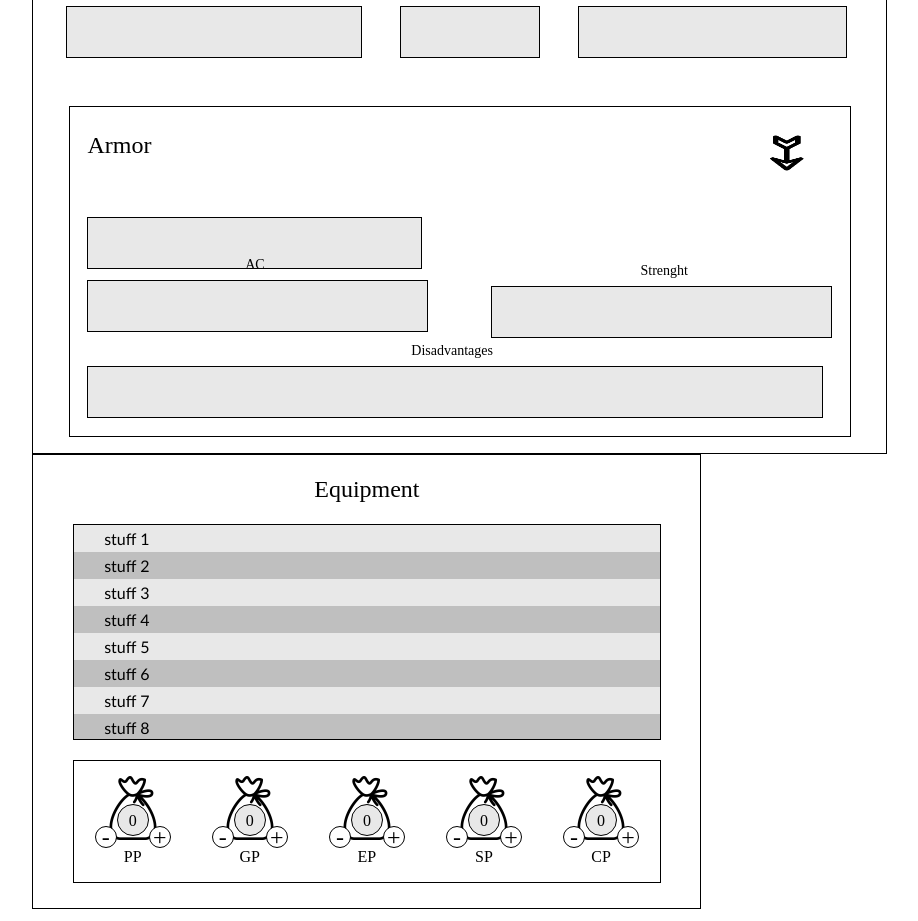
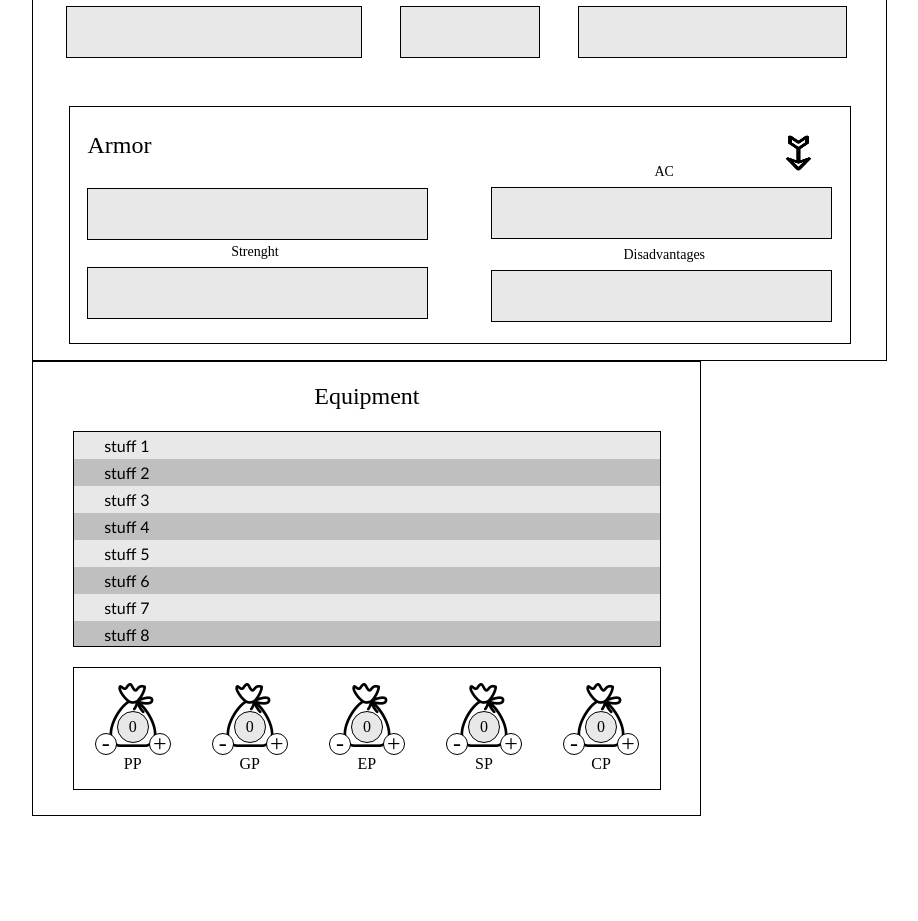
Before and after one commit to WildCodeSchool/0923-paris-js-p2-apiDD, a React (Vite) app in the folder frontend/: page / in a window 1280 px wide. Shown: the part 900-1821 px from the top of the page, without its empty margins (6-924 px from the left). After the commit the page ends 1754 px from the top, so only its background shows below. Built offline with nearby package versions, Linux system fonts and the light colour scheme; a web font is replaced by a local one.

Commit message:
desktop version

```diff
--- a/frontend/src/components/Attacks&Inc/Armors/armor.css
+++ b/frontend/src/components/Attacks&Inc/Armors/armor.css
@@ -100,16 +100,30 @@
     display: flex;
     flex-direction: column;
   }
+  .fleche {
+    width: 9%;
+  }
+  .armor_bloc_top {
+    max-height: 1.5rem;
+  }
+
   .armor_bloc_contents {
     justify-content: space-between;
+    align-items: center;
+  }
+  .armor_name {
+    width: 45%;
+    height: 3rem;
+    margin-top: 2%;
   }
   .armor_name_input {
-    width: 45%;
+    width: 100%;
     height: 3rem;
   }
 
   .armor_strenght {
     width: 45%;
+    align-items: flex-start;
   }
 
   .armor_strenght_input {
@@ -119,11 +133,15 @@
 
   .armor_class {
     width: 45%;
-    margin-top: -0.4rem;
+    align-items: flex-end;
   }
   .armor_class_input {
     width: 100%;
     height: 3rem;
+  }
+  .armor_disadvantages {
+    width: 45%;
+    align-items: flex-end;
   }
 
   .armor_disadvantage_input {
@@ -138,14 +156,11 @@
     height: 70px;
     display: flex;
     flex-wrap: wrap;
-    margin-top: -14px;
-    margin-left: -20px;
   }
   .armor_name_input {
     width: 136px;
     height: 16px;
-    margin-top: 1.5px;
-    margin-left: 6px;
+
     order: 2;
   }
   .armor_class_input {
@@ -177,12 +192,9 @@
     order: 3;
   }
   .armor_strenght {
-    margin-top: 7px;
     order: 4;
   }
   .armor_disadvantages {
-    margin-top: 7px;
-    margin-right: 25px;
     order: 3;
   }
 }
```
